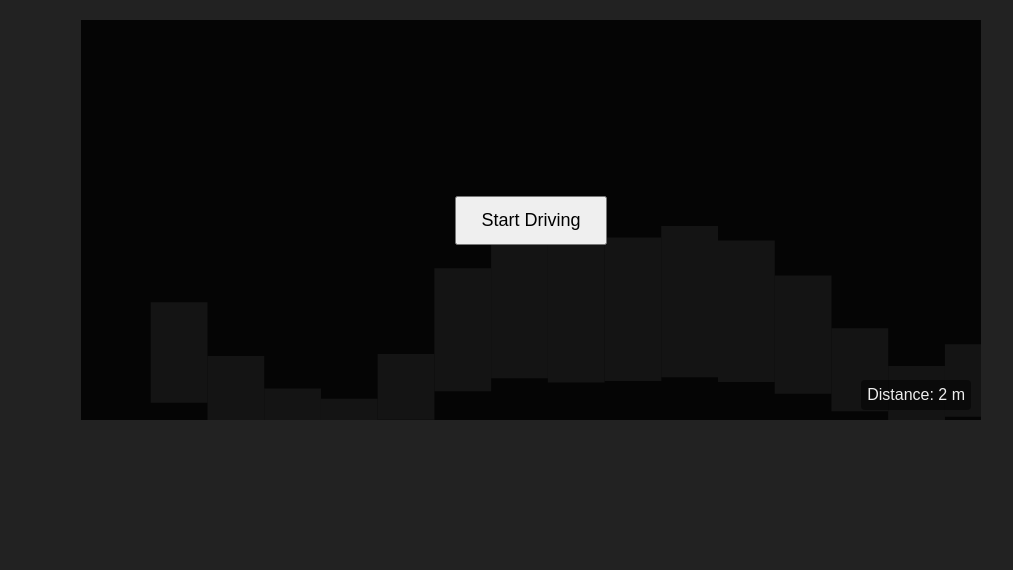
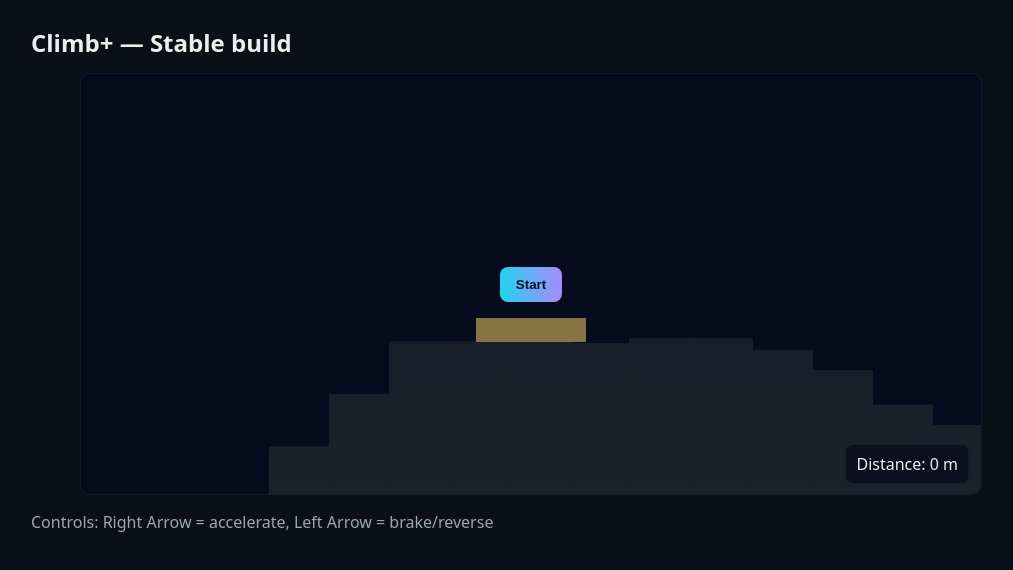
Before and after one commit to justfortrade08-tech/justfortrade08-tech.github.io, a plain HTML site: page index.html in a window 1280 px wide. Shown: the whole page, without its empty margins (109-1122 px from the left). Drawn offline with nearby package versions, Linux system fonts and the light colour scheme; animation ran at ten frames a second.

Commit message:
Update index.html

```diff
--- a/index.html
+++ b/index.html
@@ -1,78 +1,154 @@
 <!doctype html>
 <html lang="en">
 <head>
-  <meta charset="utf-8"><meta name="viewport" content="width=device-width,initial-scale=1">
-  <title>Sturdy Climb+ (No Wheel Collapse!)</title>
+  <meta charset="utf-8" />
+  <meta name="viewport" content="width=device-width,initial-scale=1" />
+  <title>Climb+ — Stable Fixed Version</title>
   <style>
-    body,html{margin:0;padding:0;height:100%;background:#222;color:#eee;font-family:sans-serif;}
-    #stage{position:relative;width:100%;max-width:900px;height:400px;margin:20px auto;background:#111;overflow:hidden;}
-    #overlay{position:absolute;inset:0;background:rgba(0,0,0,0.7);display:flex;align-items:center;justify-content:center;z-index:10;}
+    html,body{height:100%; margin:0; background:#0b0f18; color:#eee; font-family:system-ui, Arial;}
+    .wrap{max-width:1000px; margin:12px auto; padding:8px;}
+    #stage{width:100%; max-width:900px; height:420px; margin:14px auto; background:linear-gradient(#0b1025,#0a0e21); position:relative; overflow:hidden; border-radius:10px; border:1px solid rgba(255,255,255,0.04);}
+    #overlay{position:absolute; inset:0; display:flex; align-items:center; justify-content:center; z-index:40; background:linear-gradient(rgba(2,6,23,0.6), rgba(2,6,23,0.4));}
     #overlay.hidden{display:none}
-    #startBtn{padding:12px 24px;font-size:18px;cursor:pointer;}
-    #hud{position:absolute;bottom:10px;right:10px;background:rgba(0,0,0,0.5);padding:6px;border-radius:4px;z-index:20;}
+    #startBtn{padding:10px 16px; font-weight:700; border-radius:8px; cursor:pointer; border:none; background:linear-gradient(90deg,#22d3ee,#a78bfa); color:#041026;}
+    #hud{position:absolute; right:12px; bottom:10px; z-index:50; background:rgba(2,6,23,0.6); padding:8px 10px; border-radius:8px; border:1px solid rgba(255,255,255,0.05)}
   </style>
 </head>
 <body>
+  <div class="wrap">
+    <h2 style="margin:6px 0 12px">Climb+ — Stable build</h2>
     <div id="stage">
-    <div id="overlay"><button id="startBtn">Start Driving</button></div>
+      <div id="overlay"><button id="startBtn">Start</button></div>
       <div id="hud">Distance: 0 m</div>
     </div>
+    <p style="color:#9aa">Controls: Right Arrow = accelerate, Left Arrow = brake/reverse</p>
+  </div>
+
+  <!-- Matter.js -->
   <script src="https://cdnjs.cloudflare.com/ajax/libs/matter-js/0.20.0/matter.min.js"></script>
+
+  <!-- Simplex noise (ESM import) -->
   <script type="module">
   import { createNoise2D } from 'https://cdn.jsdelivr.net/npm/simplex-noise@4.0.3/+esm';
-const { Engine, Render, Runner, World, Bodies, Events, Body } = Matter;
 
-// --- Setup basics ---
-const engine = Engine.create({ gravity: { x:0, y:1.2 } });
-const render = Render.create({ element: document.getElementById('stage'), engine, options:{ width:900, height:400, wireframes:false, background:'#111' } });
+  const { Engine, Render, Runner, World, Bodies, Body, Events } = Matter;
+
+  // --- Setup engine + renderer ---
+  const engine = Engine.create();
+  // increase iterations for stability (helps constraints & collision resolution)
+  engine.positionIterations = 10;
+  engine.constraintIterations = 10;
+  engine.velocityIterations = 6;
+
+  const STAGE = document.getElementById('stage');
+  const W = 900, H = 420;
+  const render = Render.create({
+    element: STAGE,
+    engine: engine,
+    options: { width: W, height: H, wireframes: false, background: 'transparent' }
+  });
   Render.run(render);
-Runner.run(Runner.create(), engine);
+  const runner = Runner.create();
+  Runner.run(runner, engine);
 
-// --- Terrain generation ---
+  // --- Terrain generation as overlapping tall columns (no gaps) ---
   const noise2D = createNoise2D();
-let maxX = -300, SEG_W=60, AMP=100, SCALE=0.003;
-function addTerrain(toX){
-  for(let x=maxX; x<toX; x+=SEG_W){
-    const y0 = 300 - noise2D(x * SCALE,0)*AMP;
-    const y1 = 300 - noise2D((x + SEG_W)*SCALE,0)*AMP;
-    const seg = Bodies.rectangle(x + SEG_W/2, (y0+y1)/2 + 50, SEG_W, 400 - (y0+y1)/2, {
-      isStatic:true,
-      render:{ fillStyle:'#444' }
+  const SEG_W = 60;                    // horizontal resolution
+  const AMP = 90;                      // amplitude
+  const SCALE = 0.0028;                // smoothness
+  const PAD = 20;                      // extra padding to avoid seams
+  let terrainMaxX = -SEG_W * 2;
+
+  // helper: sample noise -> top y coordinate (smaller y = higher on screen)
+  function sampleTop(x) {
+    const n = noise2D(x * SCALE, 0);
+    // center baseline near bottom portion of screen
+    const baseline = H - 80;
+    return baseline - (n * AMP);
+  }
+
+  function addTerrain(toX) {
+    // create overlapping vertical rectangles spanning from each top down to bottom.
+    for (let x = terrainMaxX; x < toX; x += SEG_W) {
+      const yA = sampleTop(x);
+      const yB = sampleTop(x + SEG_W);
+      // take the *higher* top (smaller Y) so tall rectangle covers both neighbors (avoids seams)
+      const topY = Math.min(yA, yB) - PAD;
+      const height = (H - topY) + PAD;
+      const centerY = topY + height / 2;
+      const rect = Bodies.rectangle(x + SEG_W / 2, centerY, SEG_W + 4, height, {
+        isStatic: true,
+        friction: 1,
+        render: { fillStyle: '#2f333a' }
       });
-    World.add(engine.world, seg);
+      World.add(engine.world, rect);
     }
-  maxX = toX;
+    terrainMaxX = toX;
+    // debug console
+    // console.log('terrain extended to', toX);
   }
-addTerrain(900);
 
-// --- Car with manual control (no torque) ---
-const car = Bodies.rectangle(100, 200, 80, 20, { friction: 0.6, restitution: 0.2 });
+  // seed initial terrain wide enough for start
+  addTerrain(1400);
+
+  // add a very-deep fallback floor far below as extra safety
+  World.add(engine.world, Bodies.rectangle(W/2, H + 1200, 10000, 2400, { isStatic: true, render: { visible: false } }));
+
+  // --- Car (single rectangle, stable) ---
+  const CAR_START_X = 140;
+  // choose start top so car won't be buried
+  const startTop = sampleTop(CAR_START_X);
+  const carY = startTop - 36; // slightly above ground
+  const car = Bodies.rectangle(CAR_START_X, carY, 110, 24, {
+    friction: 0.8,
+    restitution: 0.05,
+    density: 0.002,
+    render: { fillStyle: '#ffd86b' }
+  });
   World.add(engine.world, car);
 
+  // --- Controls: apply continuous force in beforeUpdate ---
   const keys = { left:false, right:false };
-window.addEventListener('keydown',e=>{
-  if(e.code==='ArrowRight') keys.right = true;
-  if(e.code==='ArrowLeft') keys.left = true;
+  window.addEventListener('keydown', e => {
+    if (e.code === 'ArrowRight') keys.right = true;
+    if (e.code === 'ArrowLeft') keys.left = true;
+    // hide overlay if present
     document.getElementById('overlay').classList.add('hidden');
   });
-window.addEventListener('keyup',e=>{
-  if(e.code==='ArrowRight') keys.right = false;
-  if(e.code==='ArrowLeft') keys.left = false;
+  window.addEventListener('keyup', e => {
+    if (e.code === 'ArrowRight') keys.right = false;
+    if (e.code === 'ArrowLeft') keys.left = false;
   });
 
-// --- Movement logic ---
-Events.on(engine, 'beforeUpdate', ()=>{
-  if(keys.right) Body.applyForce(car, car.position, { x: 0.0005, y: 0 });
-  if(keys.left) Body.applyForce(car, car.position, { x: -0.0005, y: 0 });
+  // small constant force magnitude tuned for this mass/density
+  const FORWARD_FORCE = 0.0006;
+  Events.on(engine, 'beforeUpdate', () => {
+    if (keys.right) Body.applyForce(car, car.position, { x: FORWARD_FORCE, y: 0 });
+    if (keys.left) Body.applyForce(car, car.position, { x: -FORWARD_FORCE/1.2, y: 0 });
   });
 
-// --- Camera & HUD updates ---
+  // --- Camera & HUD ---
   const hud = document.getElementById('hud');
-Events.on(engine, 'afterUpdate', ()=>{
-  addTerrain(car.position.x + 600);
-  hud.textContent = `Distance: ${Math.floor(car.position.x - 100)} m`;
-  Render.lookAt(render, car, { x: 200, y: 200 });
+  Events.on(engine, 'afterUpdate', () => {
+    // extend terrain ahead of vehicle
+    addTerrain(Math.floor(car.position.x + 800));
+    // update HUD
+    const distance = Math.max(0, Math.floor((car.position.x - CAR_START_X)));
+    hud.textContent = `Distance: ${distance} m`;
+    // smooth camera: set bounds to roughly center on car
+    const viewHalfW = W/2 - 120;
+    const min = { x: car.position.x - viewHalfW, y: 0 };
+    const max = { x: car.position.x + viewHalfW, y: H };
+    Render.lookAt(render, { min, max });
   });
+
+  // Start button
+  document.getElementById('startBtn').addEventListener('click', () => {
+    document.getElementById('overlay').classList.add('hidden');
+  });
+
+  console.log('Stable Climb+ loaded — try Right Arrow to drive.');
+
   </script>
 </body>
 </html>
```
Lines whose indentation alone changed are shown as unchanged.
